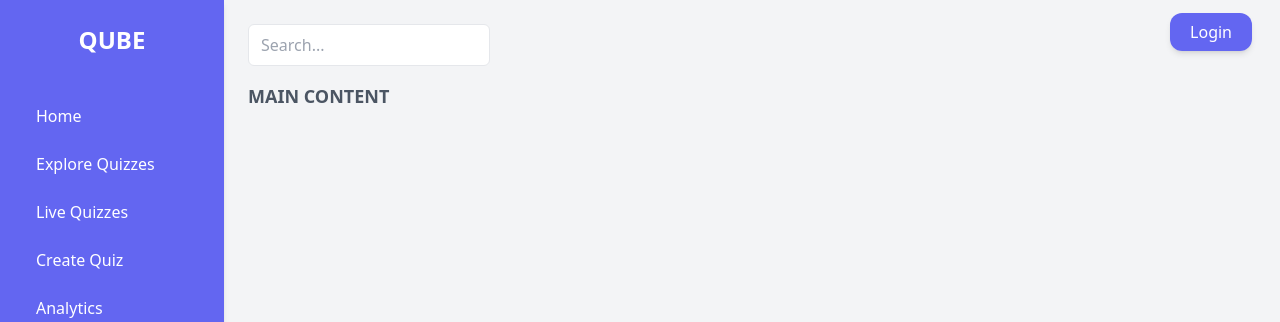
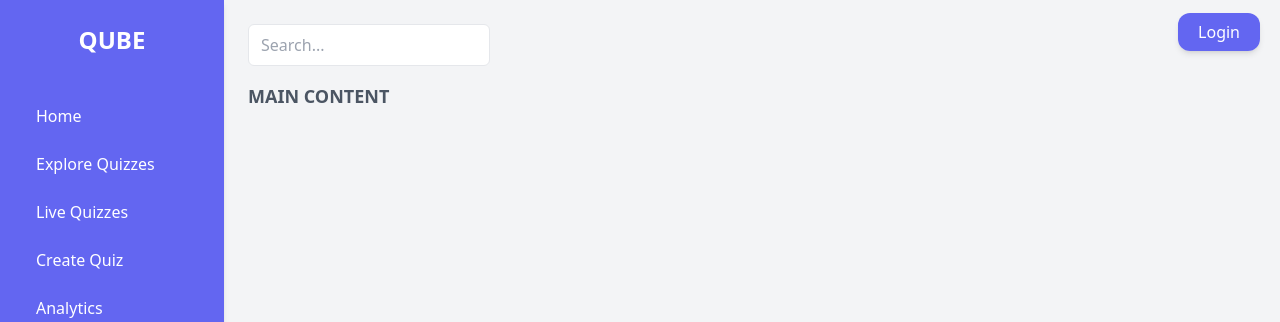
Before and after one commit to TheSushantKumbhar/QUBE, a Flask app: page / in a window 1280 px wide. Shown: the top 322 px of the page. Run offline with Flask 3, Linux system fonts and the light colour scheme; style sheets or scripts are compiled from the project's sources; some libraries are stand-ins or nearby versions.

Commit message:
frontend update

```diff
--- a/templates/index.html
+++ b/templates/index.html
@@ -38,7 +38,7 @@
     </nav>
 
     <!-- Top Right Profile Section -->
-<div class="fixed top-5 right-7">
+<div class="fixed top-5 right-5">
     {% if session['user'] %}
         <div class="flex items-center space-x-3 bg-indigo-300 border-2 rounded-3xl pt-1 pb-1 pl-1 pr-3">
             <a href="{{ url_for('auth.update_profile') }}" class="flex items-center space-x-2">
--- a/templates/login.html
+++ b/templates/login.html
@@ -8,7 +8,7 @@
     <div class="container mx-auto mt-6 px-4">
         {% with messages = get_flashed_messages(with_categories=true) %}
             {% if messages %}
-                <div id="flash-messages" class="fixed top-4 right-6 space-y-2 z-50">
+                <div id="flash-messages" class="fixed top-4 right-5 space-y-2 z-50">
                     {% for category, message in messages %}
                         <div class="px-4 py-3 rounded-lg shadow-md text-white
                             {% if category == 'success' %} bg-indigo-300 {% elif category == 'danger' %} bg-indigo-600 {% elif category == 'info' %} bg-indigo-200 {% else %} bg-indigo-200 {% endif %}">
```
